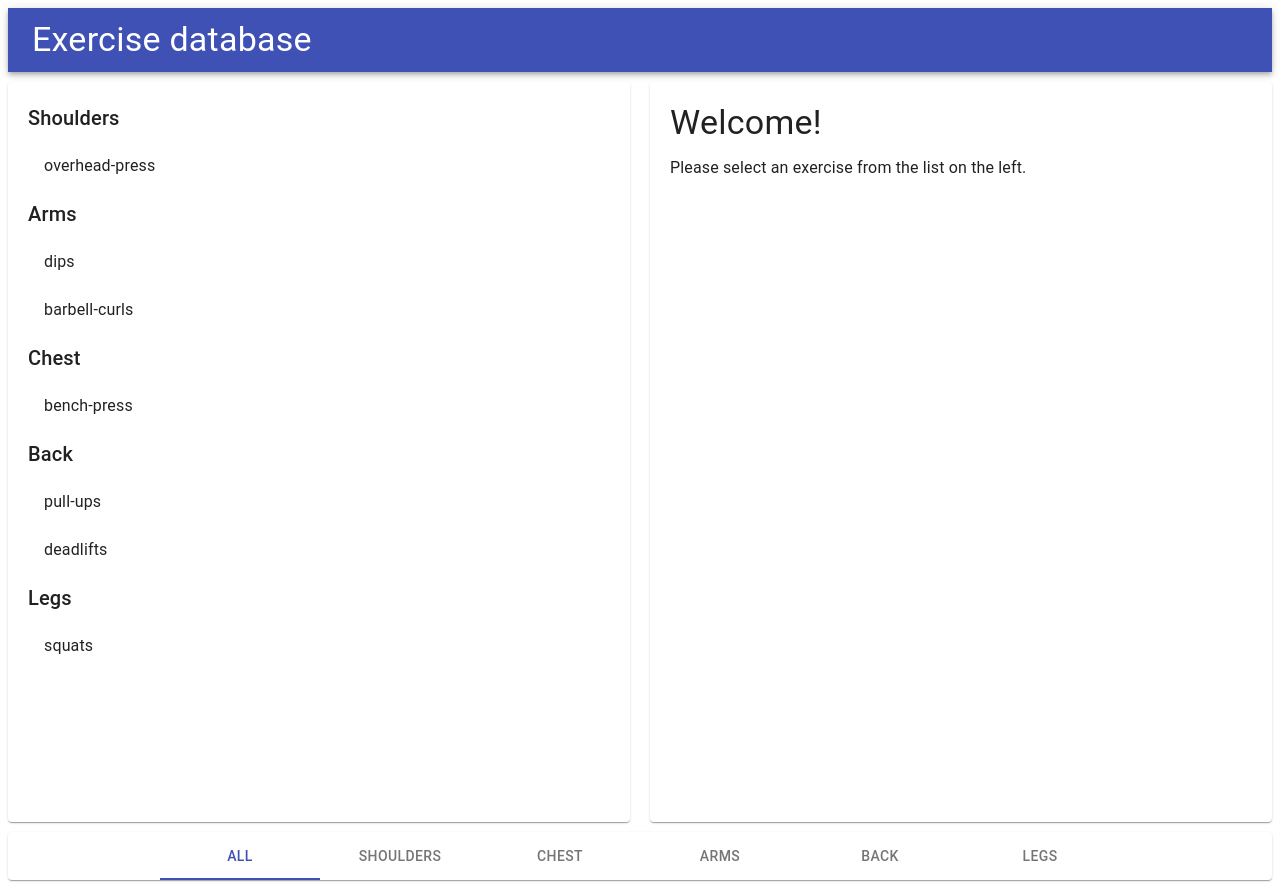
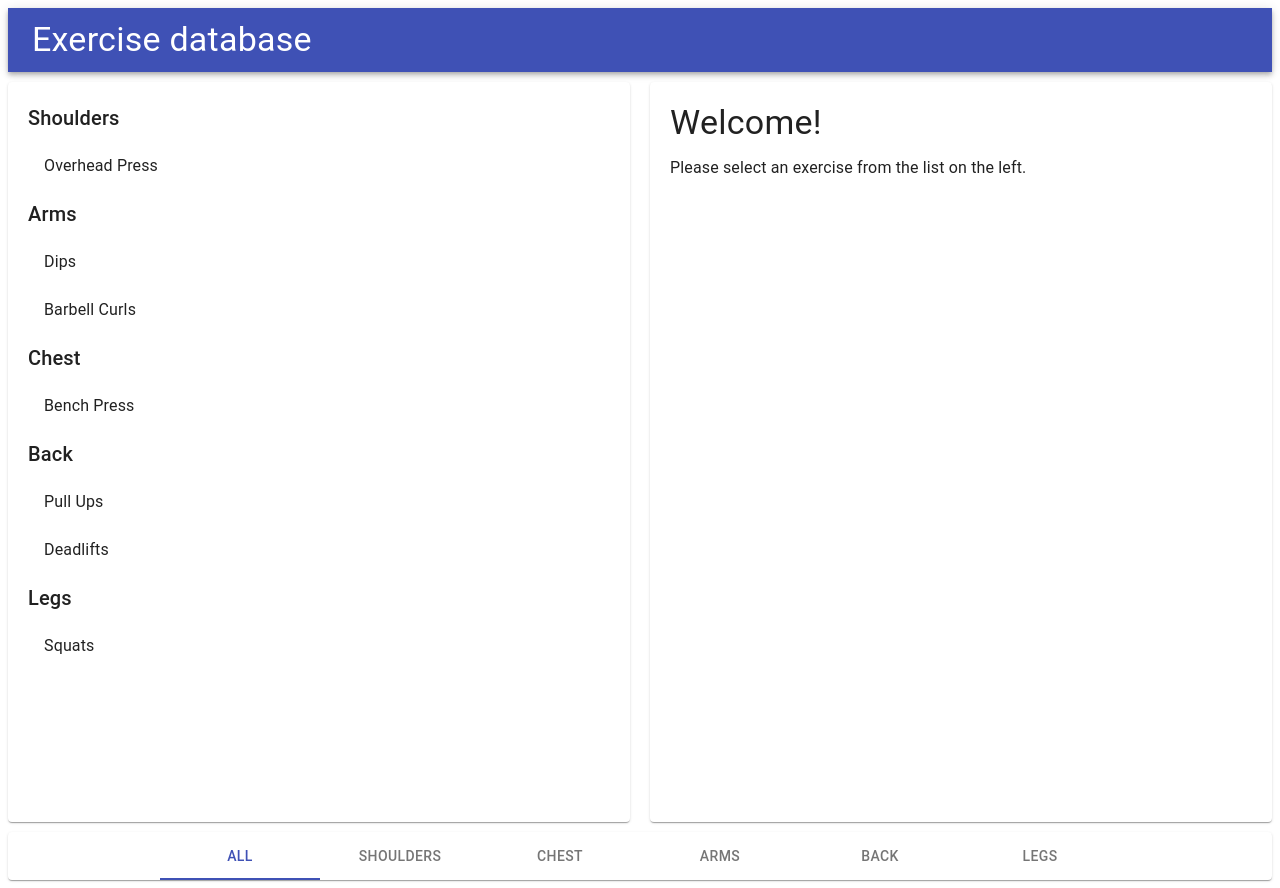
Before and after one commit to Yuxuan-Jiang/webpack-quick-start, a React app: page / in a window 1280 px wide. Built offline with nearby package versions, Linux system fonts and the light colour scheme.

Commit message:
add list selection and display on right page

```diff
--- a/src/Components/App.js
+++ b/src/Components/App.js
@@ -5,13 +5,20 @@ import { exercises, muscles } from "../store";
 
 export default class extends Component {
   state = {
-    exercises
+    exercises,
+    Exercise: {}
   };
 
   HandleCategorySelection = Category => {
     this.setState({
       Category: Category
     });
+  };
+
+  HandleExerciseSelection = id => {
+    this.setState(prevState => ({
+      Exercise: prevState.exercises.find(ex => ex.id === id)
+    }));
   };
 
   getExercisesByMuscle() {
@@ -27,11 +34,16 @@ export default class extends Component {
   }
 
   render() {
-    const { Category } = this.state;
+    const { Category, Exercise } = this.state;
     return (
       <Fragment>
         <Header />
-        <Page exercises={this.getExercisesByMuscle()} Category={Category} />
+        <Page
+          exercises={this.getExercisesByMuscle()}
+          Category={Category}
+          onSelect={this.HandleExerciseSelection}
+          Exercise={Exercise}
+        />
         <Footer
           muscles={muscles}
           Category={Category}
--- a/src/Components/Exercises/Page.js
+++ b/src/Components/Exercises/Page.js
@@ -18,7 +18,15 @@ const styles = {
   }
 };
 
-export default ({ exercises, Category }) => (
+export default ({
+  exercises,
+  Category,
+  onSelect,
+  Exercise: {
+    title = "Welcome!",
+    description = "Please select an exercise from the list on the left."
+  }
+}) => (
   <Grid container>
     <Grid item sm>
       <Paper
@@ -29,15 +37,15 @@ export default ({ exercises, Category }) => (
       >
         {exercises.map(([muscles, exercises]) =>
           !Category || Category === muscles ? (
-            <Fragment key={muscles + "-0"}>
+            <Fragment key={muscles}>
               <Typography variant="h6" style={{ textTransform: "capitalize" }}>
                 {muscles}
               </Typography>
               <List component="nav" aria-label="exercise-list">
-                {exercises.map(exercise => {
+                {exercises.map(({ id, title }) => {
                   return (
-                    <ListItem button key={exercise.id}>
-                      <ListItemText primary={exercise.id} />
+                    <ListItem button key={id} onClick={() => onSelect(id)}>
+                      <ListItemText primary={title} />
                     </ListItem>
                   );
                 })}
@@ -54,9 +62,9 @@ export default ({ exercises, Category }) => (
           marginLeft: 10
         }}
       >
-        <Typography variant="h4">Welcome!</Typography>
+        <Typography variant="h4">{title}</Typography>
         <Typography variant="subtitle1" style={{ marginTop: 10 }}>
-          Please select an exercise from the list on the left.
+          {description}
         </Typography>
       </Paper>
     </Grid>
```
